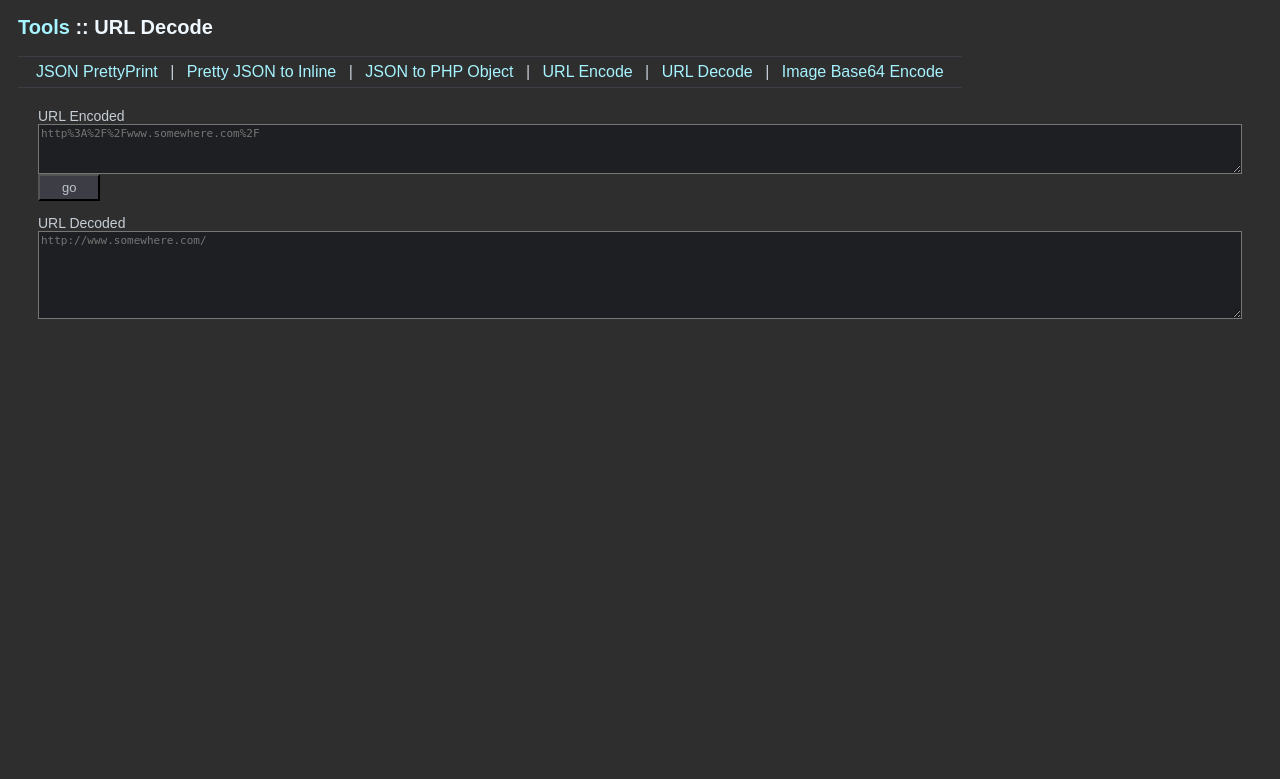
After one commit to tholf/dev-tools, a PHP site: page /url_decode.php in a window 1280 px wide. The commit adds this page. Shown: the top 779 px of the page. Run offline with PHP 8.4, Linux system fonts and the light colour scheme.

Commit message:
added url decode/encode

```diff
--- a/includes/dev_menu.php
+++ b/includes/dev_menu.php
@@ -2,5 +2,7 @@
     <a href="json_prettyprint.php">JSON PrettyPrint</a> |
     <a href="json_to_inline.php">Pretty JSON to Inline</a> |
     <a href="json_to_php_object.php">JSON to PHP Object</a> |
+    <a href="url_encode.php">URL Encode</a> |
+    <a href="url_decode.php">URL Decode</a> |
     <a href="image_base64_encode.php">Image Base64 Encode</a>
 </div>
--- /dev/null
+++ b/url_decode.php
@@ -0,0 +1,45 @@
+<html xmlns="http://www.w3.org/1999/xhtml" lang="us">
+<head>
+    <title>URL Decode</title>
+    <?php include "includes/head.php"; ?>
+</head>
+<body>
+    <div class="container">
+        <h2><a href="index.php">Tools</a> :: URL Decode</h2>
+        <?php include "includes/dev_menu.php"; ?>
+
+        <div class="content">
+            <?php
+            $sample = 'http%3A%2F%2Fwww.somewhere.com%2F';
+            ?>
+            <form action='' method='post'>
+                <label>
+                    URL Encoded
+                    <textarea name="enc" class="input" placeholder='<?php echo $sample; ?>'></textarea>
+                </label>
+                <button type="submit" name="submit" id="submit">go</button>
+            </form>
+            <?php
+            $placeholder = print_r(urldecode($sample),true);
+            if (isset($_POST['enc'])) {
+                $result = !empty($_POST['enc']) ? print_r(urldecode($_POST['enc']), true) : $placeholder;
+            } else {
+                $result = '';
+            }
+            ?>
+            <label>
+                URL Decoded
+                <textarea
+                        id="result"
+                        class="result"
+                        placeholder='<?php echo $placeholder ?>'
+                    ><?php echo $result; ?></textarea>
+                <script>
+                    let resultTextarea = document.getElementById('result');
+                    resultTextarea.style.height = (resultTextarea.scrollHeight + 10) + "px";
+                </script>
+            </label>
+        </div>
+    </div>
+</body>
+</html>
```
Also changed, not shown: url_encode.php (added, +45 -0 lines).
